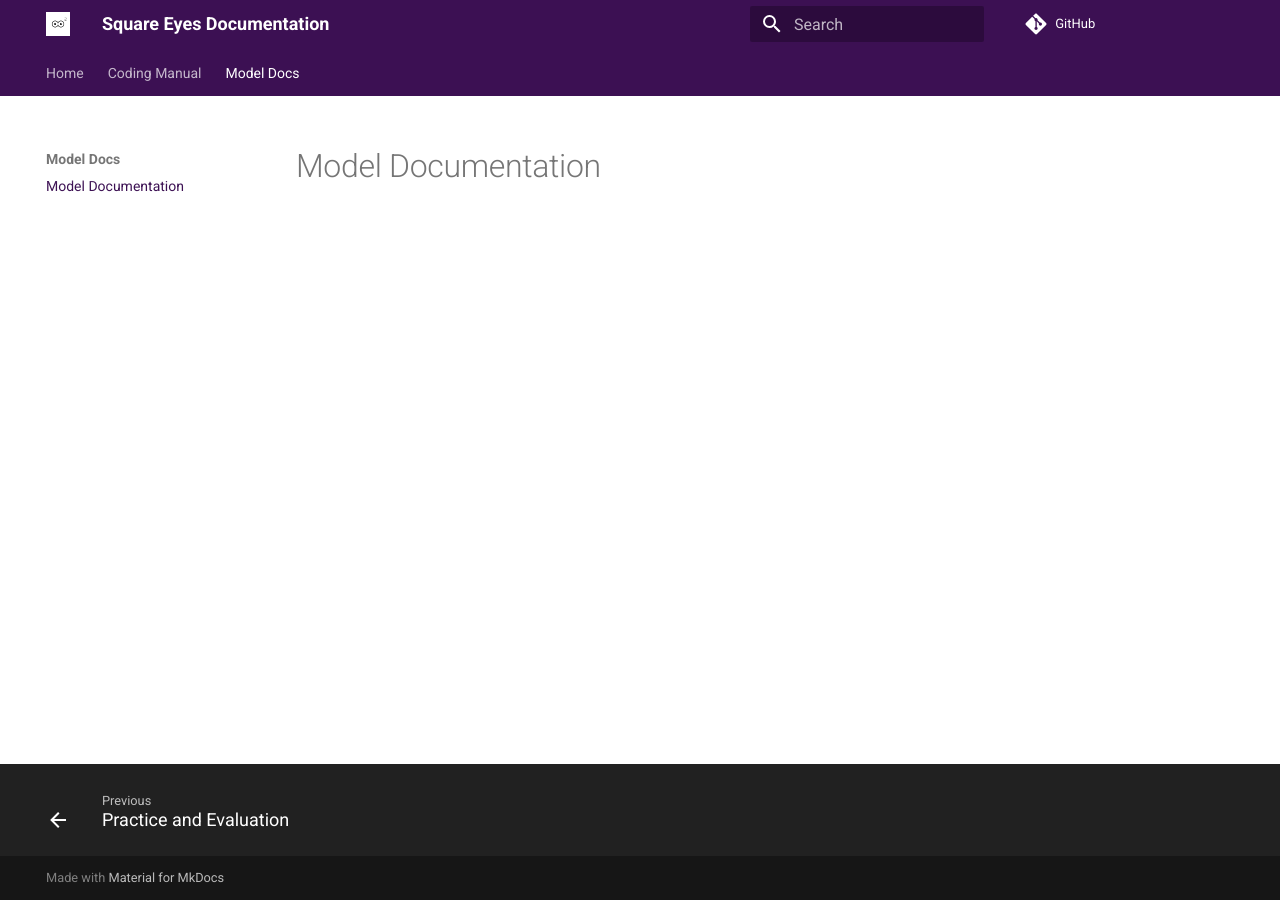
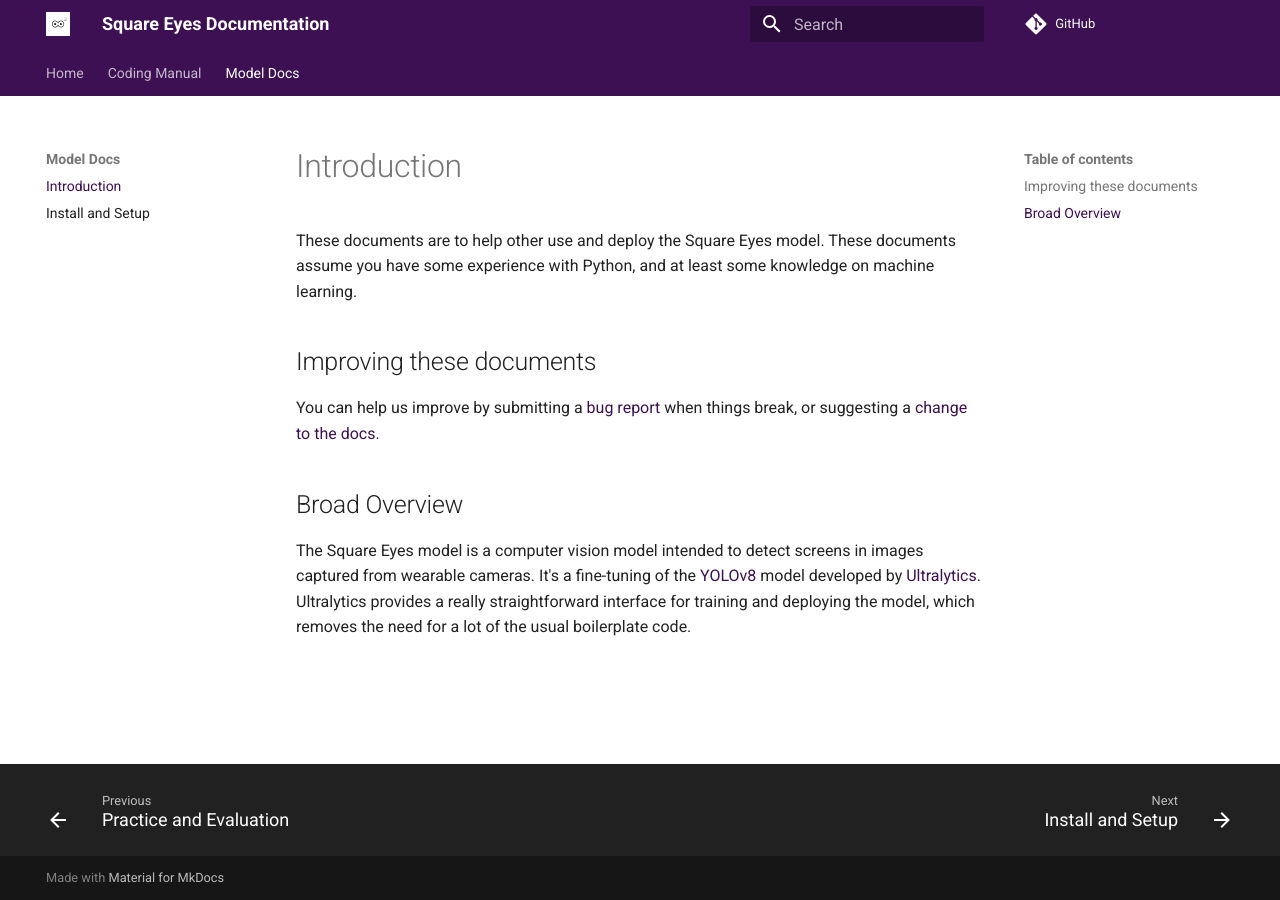
Before and after one commit to Motivation-and-Behaviour/SquareEyes, an MkDocs documentation site: the page built from docs/model_docs/index.md, in a window 1280 px wide. Built offline with MkDocs 1.6.1 and Material for MkDocs 9.7.7, drawn with Linux system fonts in a browser that asks for light colours; comment, search, counter and statistics services are not loaded.

Commit message:
Add first section of the model docs (#16)
* Let conf be an adjustable arguement for prediction

* Fix predictor class conf arg

* Add first section of the model docs

```diff
--- a/docs/model_docs/index.md
+++ b/docs/model_docs/index.md
@@ -1 +1,14 @@
-# Model Documentation
+# Introduction
+
+These documents are to help other use and deploy the Square Eyes model.
+These documents assume you have some experience with Python, and at least some knowledge on machine learning.
+
+## Improving these documents
+
+You can help us improve by submitting a [bug report](https://github.com/Motivation-and-Behaviour/SquareEyes/issues/new?assignees=&labels=bug&projects=&template=bug_report.md&title=) when things break, or suggesting a [change to the docs](https://github.com/Motivation-and-Behaviour/SquareEyes/issues/new?assignees=&labels=documentation&projects=&template=documentation.md&title=%5BDOCS%5D).
+
+## Broad Overview
+
+The Square Eyes model is a computer vision model intended to detect screens in images captured from wearable cameras.
+It's a fine-tuning of the [YOLOv8](https://yolov8.com/) model developed by [Ultralytics](https://www.ultralytics.com/).
+Ultralytics provides a really straightforward interface for training and deploying the model, which removes the need for a lot of the usual boilerplate code.
--- a/mkdocs.yml
+++ b/mkdocs.yml
@@ -74,3 +74,4 @@ nav:
       - Practice and Evaluation: coding_manual/practice_and_eval.md
   - Model Docs:
       - model_docs/index.md
+      - model_docs/install.md
```
Also changed, not shown: docs/model_docs/install.md (added, +64 -0 lines), docs/imgs/examples/timestamped.jpg (added), 2 other files.
